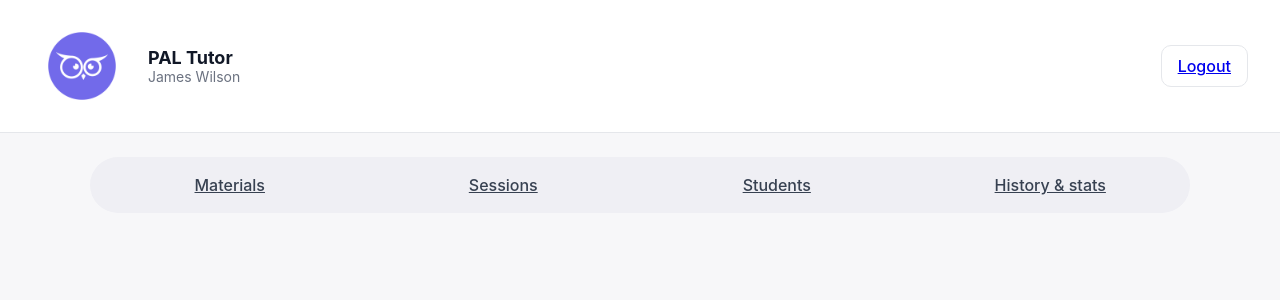
After one commit to ElianaLara/PAL_APP, a Flask app: page / in a window 1280 px wide. The commit adds this page. Shown: the top 300 px of the page. Run offline with Flask 3, Linux system fonts and the light colour scheme; a user stored in the database is signed in; tables that the repository leaves empty hold one stand-in row (values such as "Sample post").

Commit message:
add tabs

```diff
--- a/app/routes.py
+++ b/app/routes.py
@@ -7,10 +7,12 @@ main = Blueprint("main", __name__)
 
 @main.route('/')
 def dashboard():
-    if 'user' not in session:
+    if 'tutor_id' not in session:
         return redirect(url_for('main.login'))
 
-    return render_template('dashboard.html')
+    tutor_name = session.get('tutor_name')
+
+    return render_template('dashboard_sessions.html', tutor_name=tutor_name)
 
 @main.route('/login', methods=['GET', 'POST'])
 def login():
@@ -24,8 +26,45 @@ def login():
             session['tutor_name'] = tutor.full_name
 
             flash("Logged in successfully!", "success")
-            return redirect(url_for('main.dashboard'))
+            return redirect(url_for('main.sessions'))
 
         flash("Invalid email or password", "danger")
 
     return render_template('login.html', form=form)
+
+@main.route('/materials')
+def materials():
+    if 'tutor_id' not in session:
+        return redirect(url_for('main.login'))
+
+    return render_template('dashboard_materials.html', active_tab='materials')
+
+
+@main.route('/sessions')
+def sessions():
+    if 'tutor_id' not in session:
+        return redirect(url_for('main.login'))
+
+    return render_template('dashboard_sessions.html', active_tab='sessions')
+
+
+@main.route('/students')
+def students():
+    if 'tutor_id' not in session:
+        return redirect(url_for('main.login'))
+
+    return render_template('dashboard_students.html', active_tab='students')
+
+
+@main.route('/history')
+def history():
+    if 'tutor_id' not in session:
+        return redirect(url_for('main.login'))
+
+    return render_template('dashboard_history.html', active_tab='history')
+
+
+@main.route('/logout')
+def logout():
+    session.clear()
+    return redirect(url_for('main.login'))
--- a/app/static/css/dashboard.css
+++ b/app/static/css/dashboard.css
@@ -132,7 +132,14 @@ main {
 }
 
 .logo {
-  width: 100px;          /* adjust size */
-  height: auto;
-  display: block;
+    width: 100px;          /* adjust size */
+    height: auto;
+    display: block;
 }
+
+.logoe {
+    width: 100px;          /* adjust size */
+    height: auto;
+    display: block;
+    margin: 0 auto 20px;
+}
--- a/app/static/css/login.css
+++ b/app/static/css/login.css
@@ -89,6 +89,8 @@ button:hover {
 }
 
 .logo {
-  width: 10px;          /* adjust size */
+  width: 100px;          /* adjust size */
   height: auto;
+  display: block;
+  margin: 0 auto 20px;
 }
--- /dev/null
+++ b/app/templates/dashboard_base.html
@@ -0,0 +1,42 @@
+<!DOCTYPE html>
+<html lang="en">
+<head>
+    <meta charset="UTF-8">
+    <title>PAL Dashboard</title>
+    <link rel="stylesheet" href="{{ url_for('static', filename='css/dashboard.css') }}">
+</head>
+<body>
+
+  <!-- ===== HEADER ===== -->
+  <header>
+    <div class="header-left">
+      <div class="logo">
+        <img
+            src="{{ url_for('static', filename='images/logo.png') }}"
+            alt="PAL Logo"
+            class="logo"
+        >
+      </div>
+
+      <div class="title">
+        <h1>PAL Tutor</h1>
+        <p>{{ tutor_name }}</p>
+      </div>
+    </div>
+
+   <a href="{{ url_for('main.logout') }}" class="logout-btn">Logout</a>
+  </header>
+
+  <!-- ===== NAVIGATION ===== -->
+  <div class="tabs">
+    <a href="{{ url_for('main.materials') }}"
+       class="tab {% if active_tab == 'materials' %}active{% endif %}">
+       Materials
+    </a>
+    <a href="{{ url_for('main.sessions') }}"
+       class="tab {% if active_tab == 'sessions' %}active{% endif %}">Sessions</a>
+    <a href="{{ url_for('main.students') }}"
+       class="tab {% if active_tab == 'students' %}active{% endif %}">Students</a>
+    <a href="{{ url_for('main.history') }}"
+       class="tab {% if active_tab == 'history' %}active{% endif %}">History & stats</a>
+  </div>
--- /dev/null
+++ b/app/templates/dashboard_history.html
@@ -0,0 +1 @@
+{% extends "dashboard_base.html" %}
--- /dev/null
+++ b/app/templates/dashboard_materials.html
@@ -0,0 +1 @@
+{% extends "dashboard_base.html" %}
--- /dev/null
+++ b/app/templates/dashboard_sessions.html
@@ -0,0 +1 @@
+{% extends "dashboard_base.html" %}
--- /dev/null
+++ b/app/templates/dashboard_students.html
@@ -0,0 +1 @@
+{% extends "dashboard_base.html" %}
```
Also changed, not shown: 2 other files.
